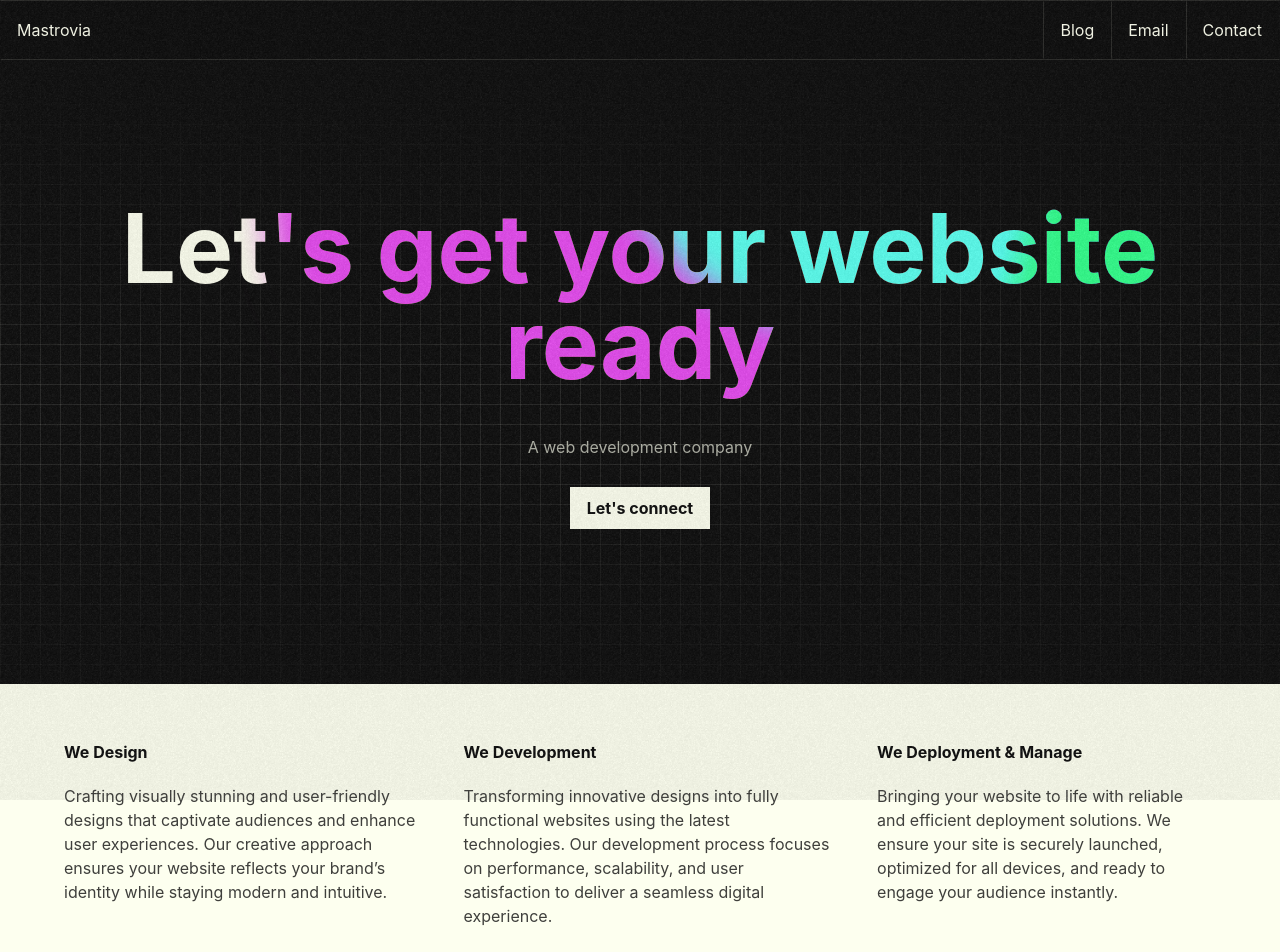
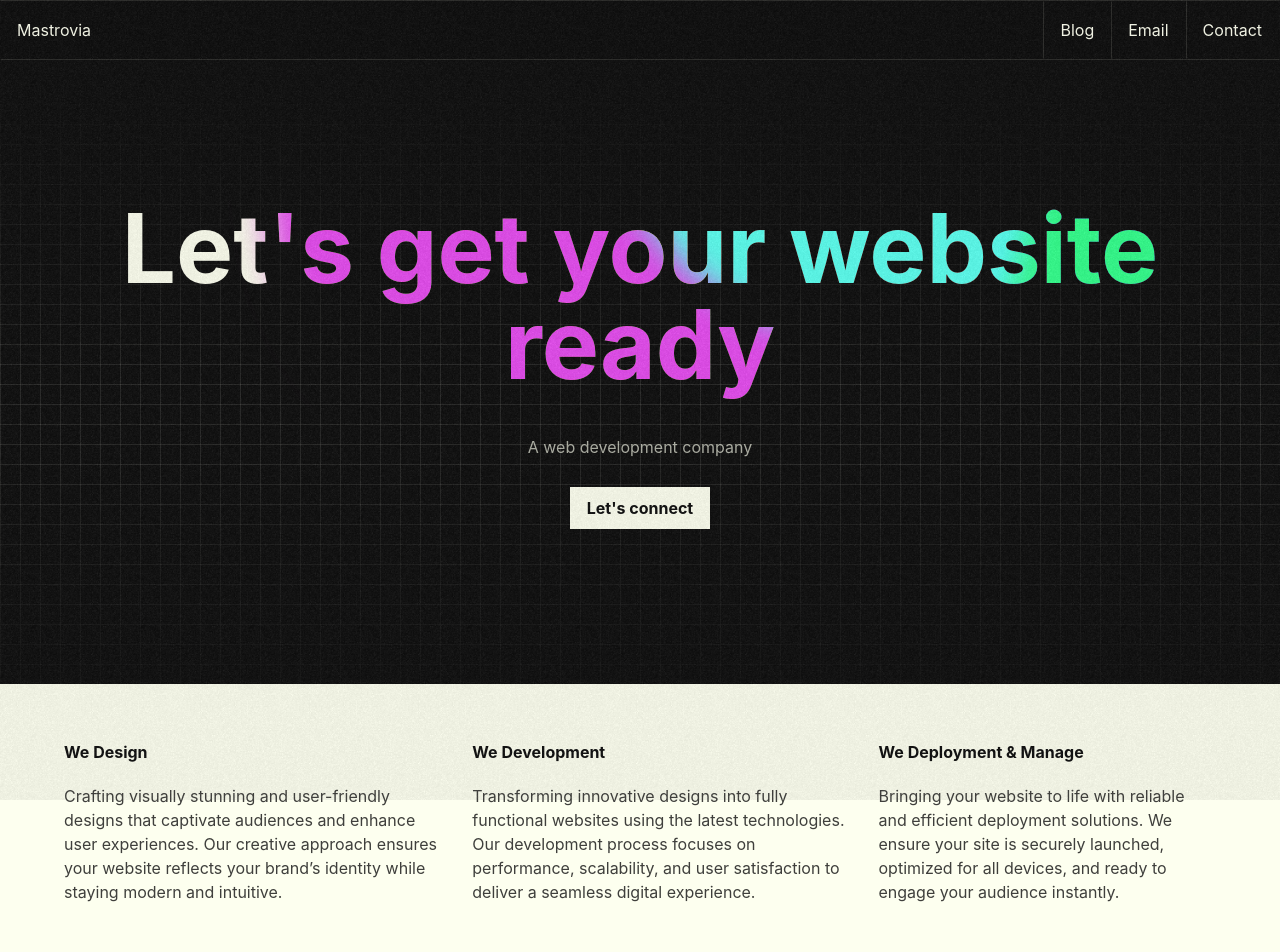
Before and after one commit to mastrovia/mastrovia, a React (Vite) app: page / in a window 1280 px wide. Shown: the top 952 px of the page. Built offline with nearby package versions, Linux system fonts and the light colour scheme.

Commit message:
feat(update): home page ui update

```diff
--- a/src/Pages/Home.tsx
+++ b/src/Pages/Home.tsx
@@ -36,8 +36,8 @@
 
       <section className="px-4 bg-[var(--primary)] text-[var(--bg)] flex flex-col gap-5 py-10">
         {/* <h1 className="text-xl font-bold text-center">Our services</h1> */}
-        <div className="container max-w-6xl mx-auto gap-3 flex flex-col md:flex-row">
-          <div className="py-4 flex flex-col gap-5 relative">
+        <div className="container max-w-6xl py-4 px-4 lg:px-0 mx-auto gap-5 flex flex-col md:flex-row">
+          <div className="flex flex-col gap-5 relative">
             <h3 className="font-bold">We Design</h3>
             {/* <img
               src="/banners/design-illustration.jpg"
@@ -53,7 +53,7 @@
               <Button invertMode>Know more</Button>
             </div> */}
           </div>
-          <div className="p-4 flex flex-col gap-5 relative">
+          <div className="flex flex-col gap-5 relative">
             <h3 className="font-bold">We Development</h3>
             {/* <img src="/banners/development-illustration.jpg" alt="" className="mix-blend-darken" /> */}
             <p>
@@ -62,7 +62,7 @@
               digital experience.
             </p>
           </div>
-          <div className="p-4 flex flex-col gap-5 relative">
+          <div className="flex flex-col gap-5 relative">
             <h3 className="font-bold">We Deployment & Manage</h3>
             {/* <img src="/banners/development-illustration.jpg" alt="" className="mix-blend-darken" /> */}
             <p>
```
